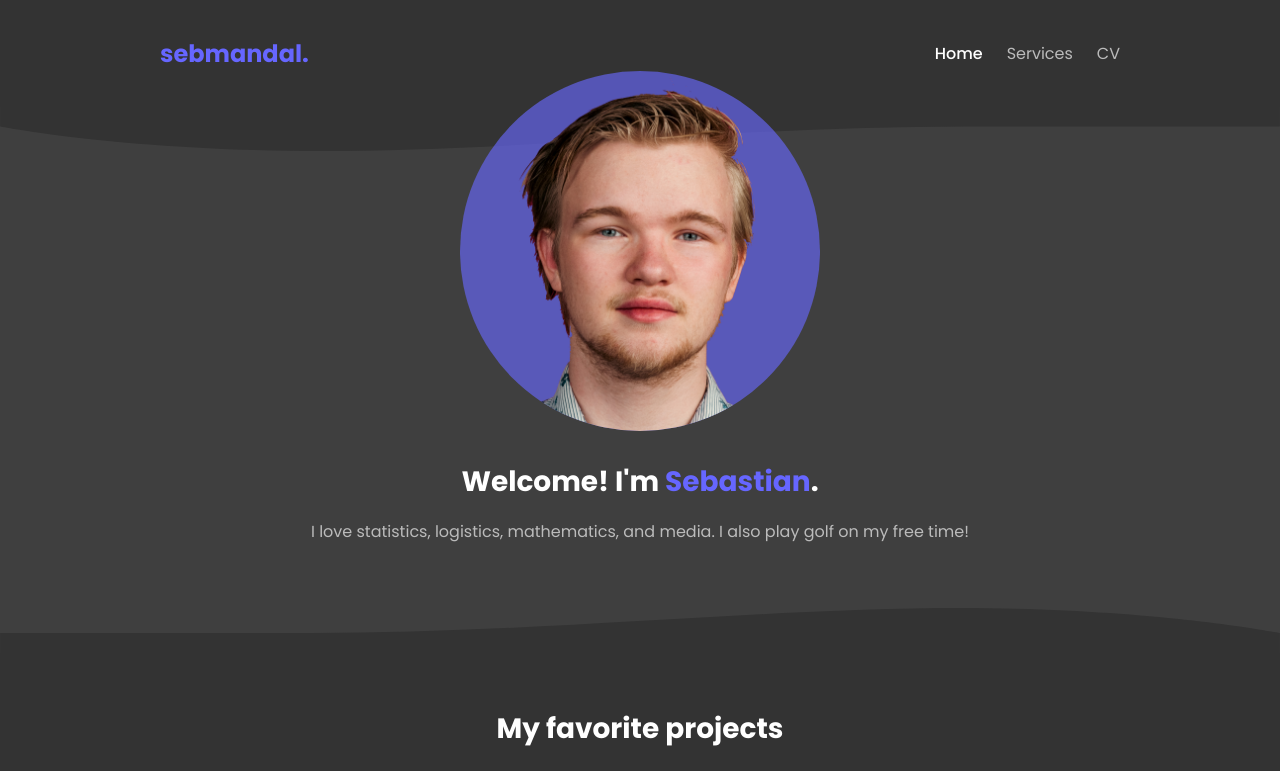
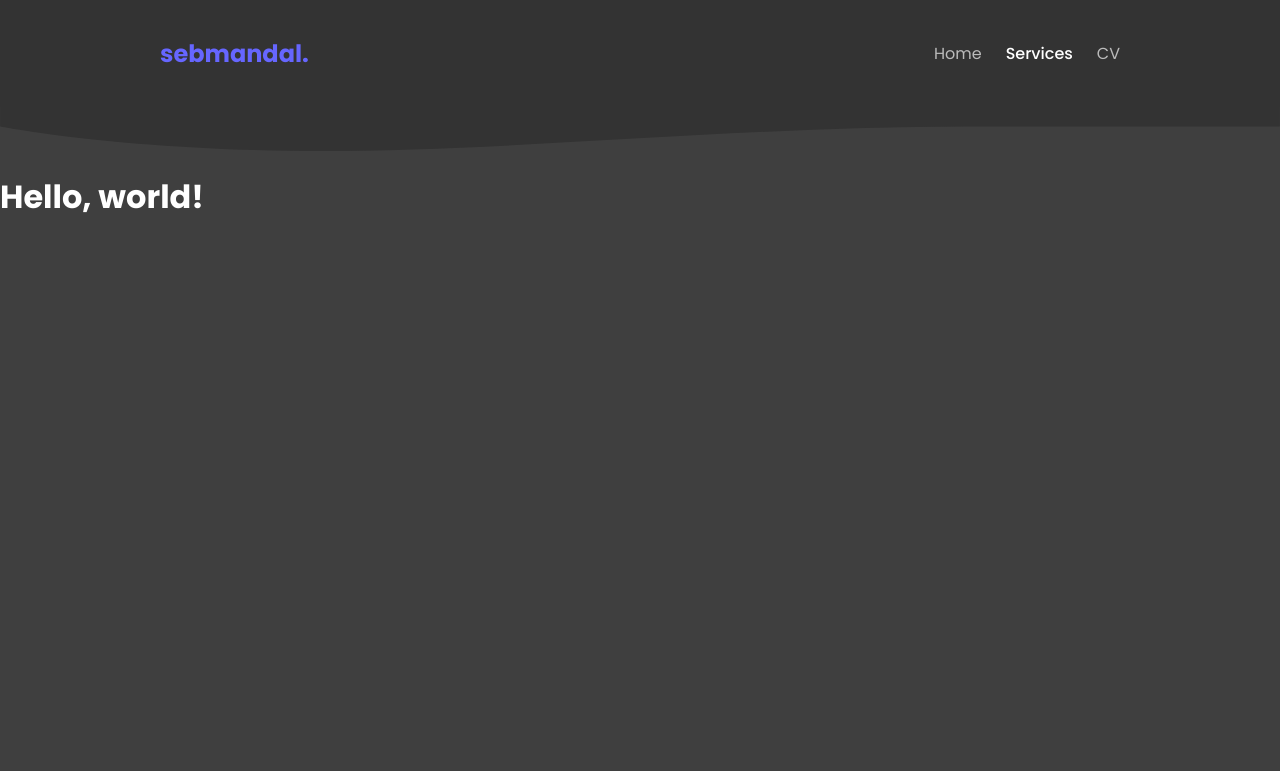
Before and after one commit to sebmandal/personal-website-frontend, a React (Create React App) app: page /services in a window 1280 px wide. Shown: the top 771 px of the page. Built offline with nearby package versions, Linux system fonts and the light colour scheme.

Commit message:
Navbar expansion, made smaller components out of index, made navbar responsive

```diff
--- a/package.json
+++ b/package.json
@@ -9,6 +9,7 @@
     "@types/node": "^17.0.32",
     "react": "^18.0.0",
     "react-dom": "^18.0.0",
+    "react-router-dom": "^6.3.0",
     "react-scripts": "5.0.1",
     "sass": "^1.51.0",
     "typescript": "^4.6.4",
--- a/src/App.tsx
+++ /dev/null
@@ -1,16 +0,0 @@
-import './scss/App.sass'
-import Navbar from './components/Navbar'
-import Intro from './components/Intro'
-import Projects from './components/Projects'
-
-const Home = () => {
-        return (
-                <div className="app">
-                        <Navbar />
-                        <Intro />
-                        <Projects />
-                </div>
-        )
-}
-
-export default Home
--- a/src/components/Navbar.tsx
+++ b/src/components/Navbar.tsx
@@ -1,7 +1,10 @@
 import { useState } from 'react'
 import { waveBottom } from '../Images'
 
-const Nav = () => {
+interface NavbarOptions {
+        pageTitle: string
+}
+const Nav = (props: NavbarOptions) => {
         const [mobileExpanded, setMobileExpanded] = useState(false)
         const handleClick = () => {
                 setMobileExpanded(!mobileExpanded)
@@ -40,20 +43,38 @@ const Nav = () => {
                                                 style={linkStyle}
                                         >
                                                 <a
-                                                        className="nav-link active"
-                                                        href="#"
+                                                        className={
+                                                                'nav-link ' +
+                                                                (props.pageTitle ===
+                                                                'home'
+                                                                        ? 'active'
+                                                                        : '')
+                                                        }
+                                                        href="/"
                                                 >
                                                         Home
                                                 </a>
                                                 <a
-                                                        className="nav-link"
-                                                        href="#"
+                                                        className={
+                                                                'nav-link ' +
+                                                                (props.pageTitle ===
+                                                                'services'
+                                                                        ? 'active'
+                                                                        : '')
+                                                        }
+                                                        href="/services"
                                                 >
                                                         Services
                                                 </a>
                                                 <a
-                                                        className="nav-link"
-                                                        href="#"
+                                                        className={
+                                                                'nav-link ' +
+                                                                (props.pageTitle ===
+                                                                'cv'
+                                                                        ? 'active'
+                                                                        : '')
+                                                        }
+                                                        href="/cv"
                                                 >
                                                         CV
                                                 </a>
--- a/src/components/Intro.tsx
+++ b/src/components/index/Intro.tsx
@@ -1,9 +1,9 @@
-import { portraitTransparent } from '../Images'
+import { portraitTransparent } from '../../Images'
 
 const Intro = () => {
         return (
                 <>
-                        <section className="intro">
+                        <section className="index-intro">
                                 <div className="portrait">
                                         <img
                                                 src={portraitTransparent}
--- a/src/components/Projects.tsx
+++ b/src/components/index/Projects.tsx
@@ -1,12 +1,12 @@
 import Project from './Project'
-import { tebone, salvus, mcapi, waveTop, waveBottom } from '../Images'
+import { tebone, salvus, mcapi, waveTop, waveBottom } from '../../Images'
 
 const Projects = () => {
         return (
                 <>
                         <img src={waveTop} alt="wave effect" className="wave" />
 
-                        <section className="projects">
+                        <section className="index-projects">
                                 <h1 className="title">My favorite projects</h1>
                                 <div className="projects-container">
                                         <Project
--- a/src/index.tsx
+++ b/src/index.tsx
@@ -1,17 +1,18 @@
-import React from 'react'
+import { useState } from 'react'
 import ReactDOM from 'react-dom/client'
-import App from './App'
-// import reportWebVitals from './reportWebVitals'
+import { BrowserRouter, Routes, Route } from 'react-router-dom'
+import Index from './pages/Index'
+import Services from './pages/Services'
+import CV from './pages/CV'
 
 const rootElem: any = document.getElementById('root')
 const root = ReactDOM.createRoot(rootElem)
 root.render(
-        <React.StrictMode>
-                <App />
-        </React.StrictMode>
+        <BrowserRouter>
+                <Routes>
+                        <Route path="/" element={<Index />} />
+                        <Route path="/services" element={<Services />} />
+                        <Route path="/cv" element={<CV />} />
+                </Routes>
+        </BrowserRouter>
 )
-
-// If you want to start measuring performance in your app, pass a function
-// to log results (for example: reportWebVitals(console.log))
-// or send to an analytics endpoint. Learn more: https://bit.ly/CRA-vitals
-// reportWebVitals(console.log)
--- /dev/null
+++ b/src/pages/CV.tsx
@@ -0,0 +1,12 @@
+import Navbar from '../components/Navbar'
+
+const CV = () => {
+        return (
+                <>
+                        <Navbar pageTitle="cv" />
+                        <h1>Hello, world!</h1>
+                </>
+        )
+}
+
+export default CV
--- /dev/null
+++ b/src/pages/Index.tsx
@@ -0,0 +1,16 @@
+import '../scss/Index.sass'
+import Navbar from '../components/Navbar'
+import Intro from '../components/index/Intro'
+import Projects from '../components/index/Projects'
+
+const Index = () => {
+        return (
+                <>
+                        <Navbar pageTitle="home" />
+                        <Intro />
+                        <Projects />
+                </>
+        )
+}
+
+export default Index
--- /dev/null
+++ b/src/pages/Services.tsx
@@ -0,0 +1,12 @@
+import Navbar from '../components/Navbar'
+
+const Services = () => {
+        return (
+                <>
+                        <Navbar pageTitle="services" />
+                        <h1>Hello, world!</h1>
+                </>
+        )
+}
+
+export default Services
--- a/src/scss/App.sass
+++ b/src/scss/Index.sass
@@ -18,8 +18,7 @@ body
   margin: 0 0 0 0
   padding: 0 0 0 0
   width: 100%
-  max-width: 100%
-  min-width: 100vw
+  max-width: 100vw
   display: block
 
 .nav
@@ -80,7 +79,7 @@ body
         height: auto
         fill: $white
 
-.intro
+.index-intro
   text-align: center
   position: relative
   top: -5rem
@@ -117,7 +116,7 @@ body
   .description
     color: $gray
 
-.projects
+.index-projects
   padding: 2rem
   text-align: center
   background-color: $darkergray
```
Also changed, not shown: src/components/index/Project.tsx (renamed from src/components/Project.tsx), 1 other file (tests, documents, lock files or other folders).
